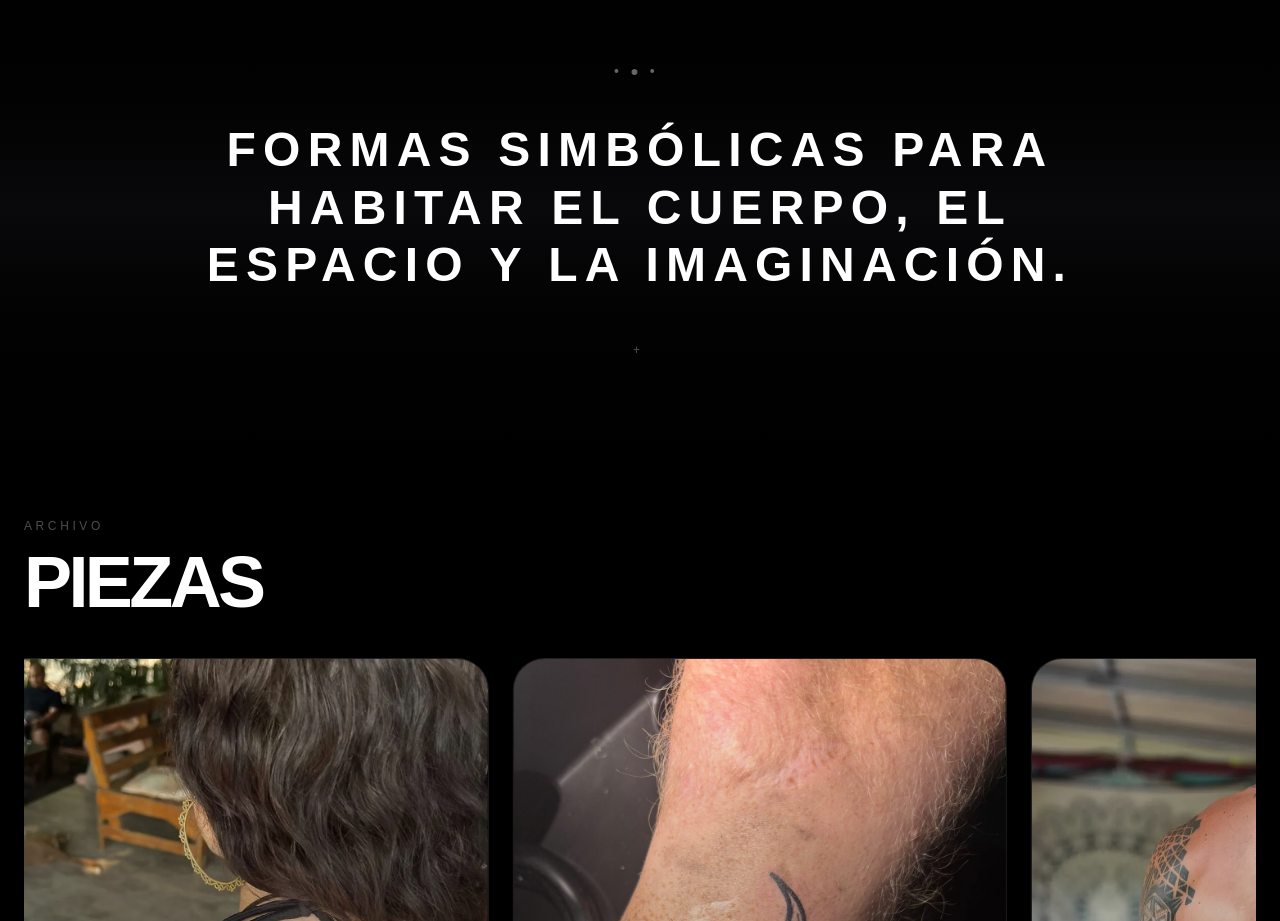
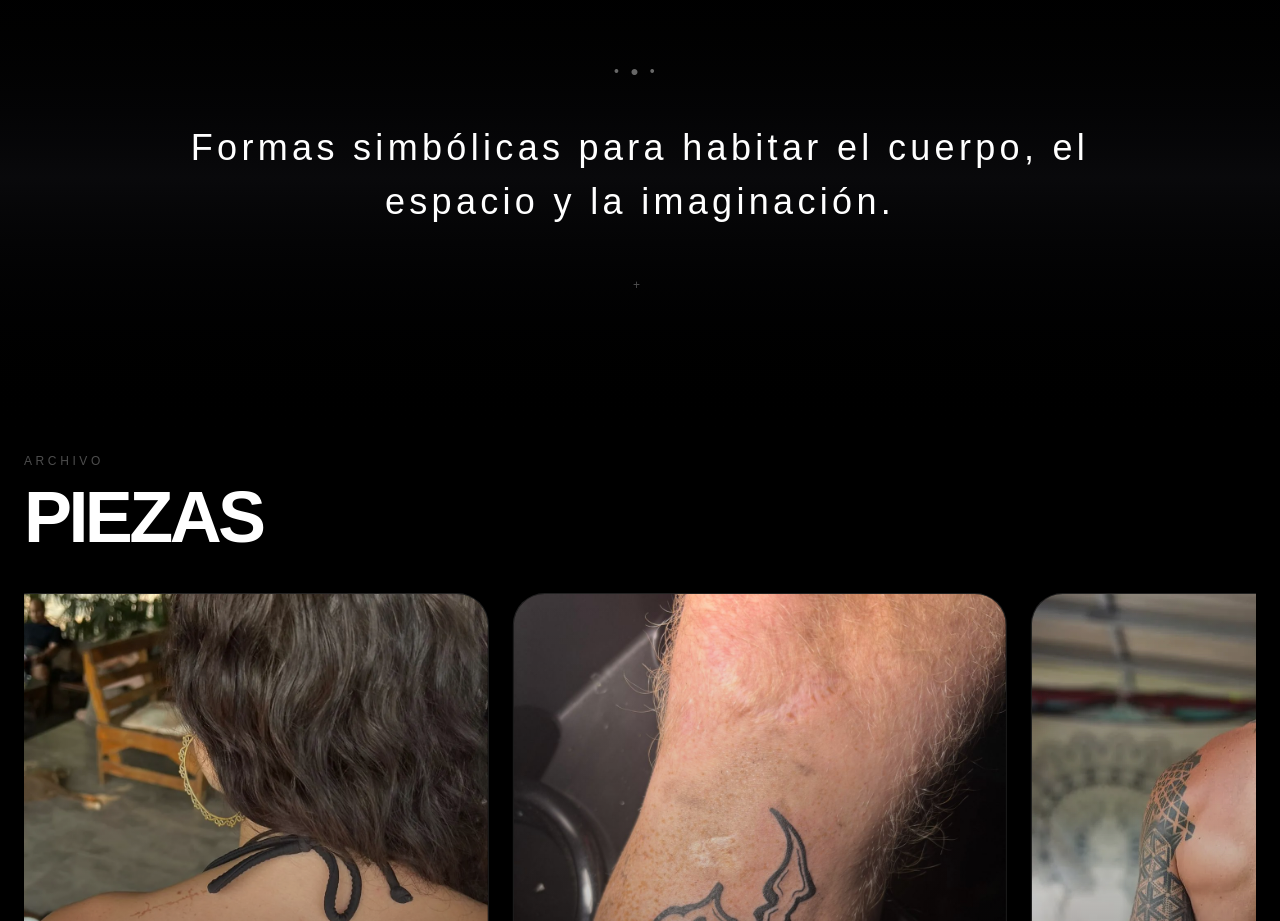
Before and after one commit to juancemenna-maker/Vanta-Sigil-Landing, a Next.js app: page / in a window 1280 px wide. Shown: the part 900-1821 px from the top of the page. Built offline with nearby package versions, Linux system fonts and the light colour scheme.

Commit message:
manifest lettering change v3

```diff
--- a/app/page.tsx
+++ b/app/page.tsx
@@ -343,7 +343,7 @@ return (
     </div>
 
     {/* Main Statement */}
-    <h2 className="font-black uppercase tracking-[0.15em] text-white text-3xl md:text-5xl leading-[1.2]">
+    <h2 className="font-light tracking-[0.12em] text-white text-2xl md:text-4xl leading-[1.5]">
       Formas simbólicas para habitar el cuerpo, el espacio y la imaginación.
     </h2>
 
```
